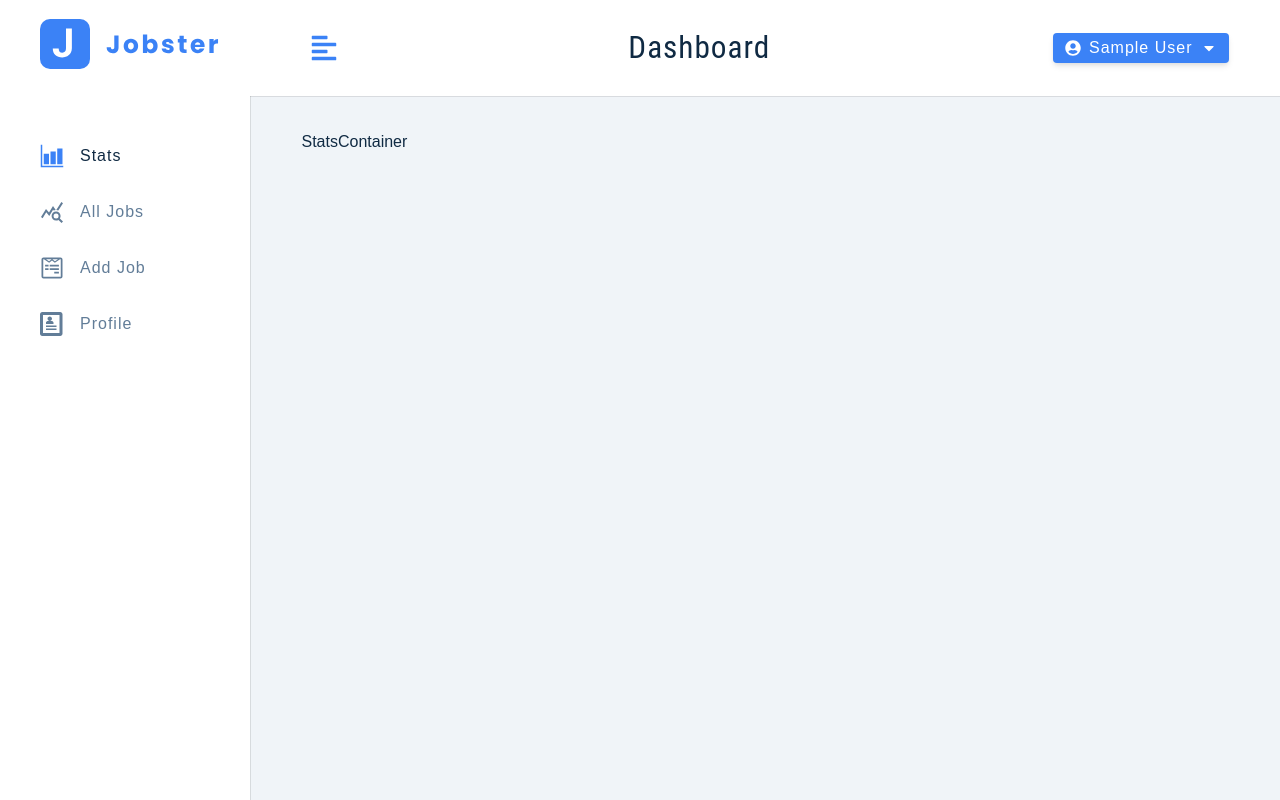
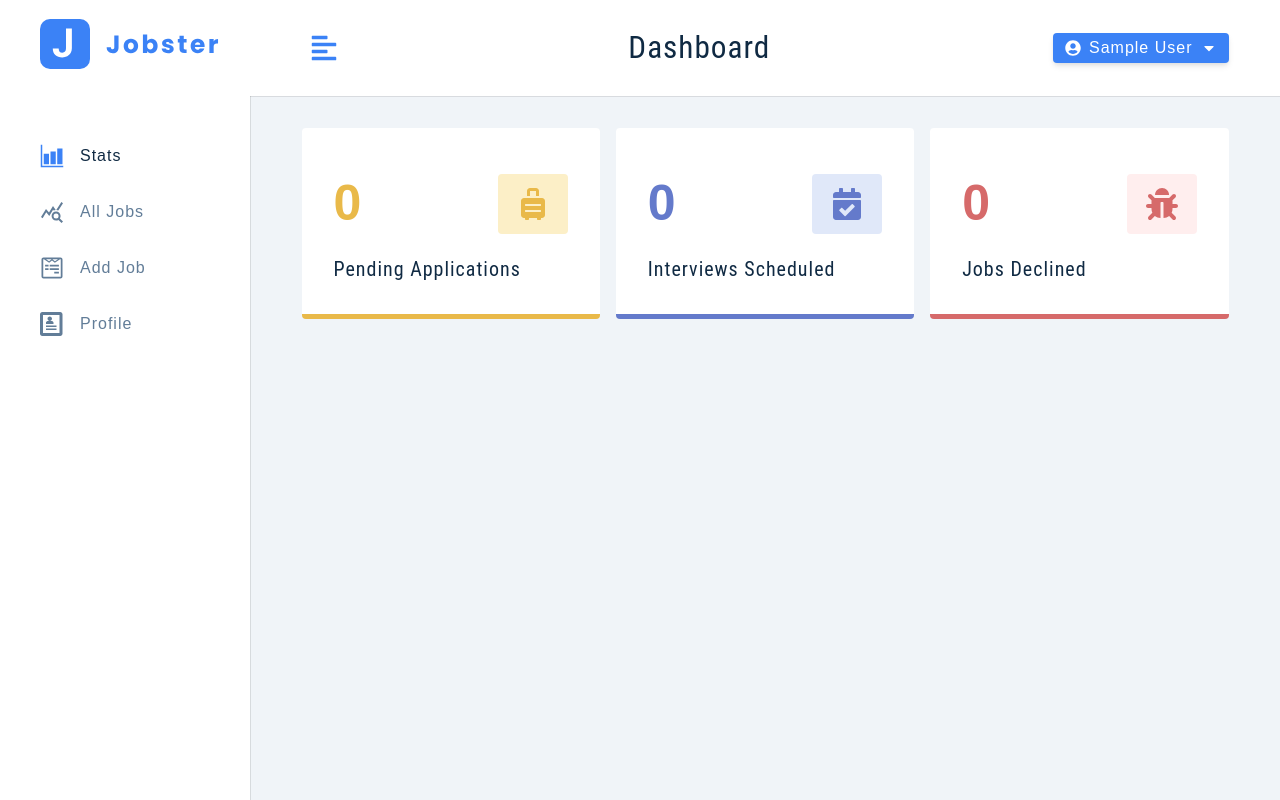
Before and after one commit to Razieh-Abedi/redux-toolkit-jobster, a React (Create React App) app: page / in a window 1280 px wide. Built offline with nearby package versions, Linux system fonts and the light colour scheme; no server answers; sample sign-in values are in the browser's storage.

Commit message:
did initial setup and functionality for charts container in stats page

```diff
--- /dev/null
+++ b/src/components/AreaChart.js
@@ -0,0 +1,9 @@
+import React from 'react'
+
+function AreaChart() {
+  return (
+    <div>AreaChart</div>
+  )
+}
+
+export default AreaChart
--- /dev/null
+++ b/src/components/BarChart.js
@@ -0,0 +1,9 @@
+import React from 'react'
+
+function BarChart() {
+  return (
+    <div>BarChart</div>
+  )
+}
+
+export default BarChart
--- a/src/components/ChartsContainer.js
+++ b/src/components/ChartsContainer.js
@@ -1,9 +1,21 @@
-import React from 'react'
+import React, { useState } from "react";
+import { AreaChart, BarChart } from "../components";
+import Wrapper from "../assets/wrappers/ChartsContainer";
+import { useSelector } from "react-redux";
 
 function ChartsContainer() {
+  const [barChart, setBarChart] = useState(true);
+  const { monthlyApplications: data } = useSelector((store) => store.allJobs);
+
   return (
-    <div>ChartsContainer</div>
-  )
+    <Wrapper>
+      <h4>Monthly applications</h4>
+      <button type="button" onClick={() => setBarChart(!barChart)}>
+        {barChart ? "Area Chart" : "Bar Chart"}
+      </button>
+      {barChart ? <BarChart data={data} /> : <AreaChart data={data} />}
+    </Wrapper>
+  );
 }
 
-export default ChartsContainer
+export default ChartsContainer;
--- /dev/null
+++ b/src/components/StatItem.js
@@ -0,0 +1,16 @@
+import React from "react";
+import Wrapper from "../assets/wrappers/StatItem";
+
+function StatItem({ count, title, icon, color, bcg }) {
+  return (
+    <Wrapper color={color} bcg={bcg}>
+      <header>
+        <span className="count">{count}</span>
+        <span className="icon">{icon}</span>
+      </header>
+      <h5 className="title">{title}</h5>
+    </Wrapper>
+  );
+}
+
+export default StatItem;
--- a/src/components/StatsContainer.js
+++ b/src/components/StatsContainer.js
@@ -1,9 +1,42 @@
-import React from 'react'
+import React from "react";
+import StatItem from "./StatItem";
+import { useSelector } from "react-redux";
+import { FaSuitcaseRolling, FaCalendarCheck, FaBug } from "react-icons/fa";
+import Wrapper from "../assets/wrappers/StatsContainer";
 
 function StatsContainer() {
+  const { stats } = useSelector((store) => store.allJobs);
+  const defaultStats = [
+    {
+      title: "pending applications",
+      count: stats.pending || 0,
+      icon: <FaSuitcaseRolling />,
+      color: "#e9b949",
+      bcg: "#fcefc7",
+    },
+    {
+      title: "interviews scheduled",
+      count: stats.interview || 0,
+      icon: <FaCalendarCheck />,
+      color: "#647acb",
+      bcg: "#e0e8f9",
+    },
+    {
+      title: "jobs declined",
+      count: stats.declined || 0,
+      icon: <FaBug />,
+      color: "#d66a6a",
+      bcg: "#ffeeee",
+    },
+  ];
+
   return (
-    <div>StatsContainer</div>
-  )
+    <Wrapper>
+      {defaultStats.map((item, index) => {
+        return <StatItem key={index} {...item} />;
+      })}
+    </Wrapper>
+  );
 }
 
-export default StatsContainer
+export default StatsContainer;
--- a/src/components/index.js
+++ b/src/components/index.js
@@ -11,7 +11,8 @@ import NavLinks from "./NavLinks";
 import SearchContainer from "./SearchContainer";
 import SmallSidebar from "./SmallSidebar";
 import StatsContainer from "./StatsContainer";
-
+import AreaChart from "./AreaChart";
+import BarChart from "./BarChart";
 export {
   Logo,
   FormRow,
@@ -26,4 +27,6 @@ export {
   Loading,
   StatsContainer,
   ChartsContainer,
+  AreaChart,
+  BarChart,
 };
--- a/src/features/allJobs/allJobsSlice.js
+++ b/src/features/allJobs/allJobsSlice.js
@@ -50,7 +50,6 @@ export const showStats = createAsyncThunk(
           authorization: `Bearer ${thunkAPI.getState().user.user.token}`,
         },
       });
-      console.log(resp.data);
       return resp.data;
     } catch (error) {
       return thunkAPI.rejectWithValue(error.response.data.msg);
```
